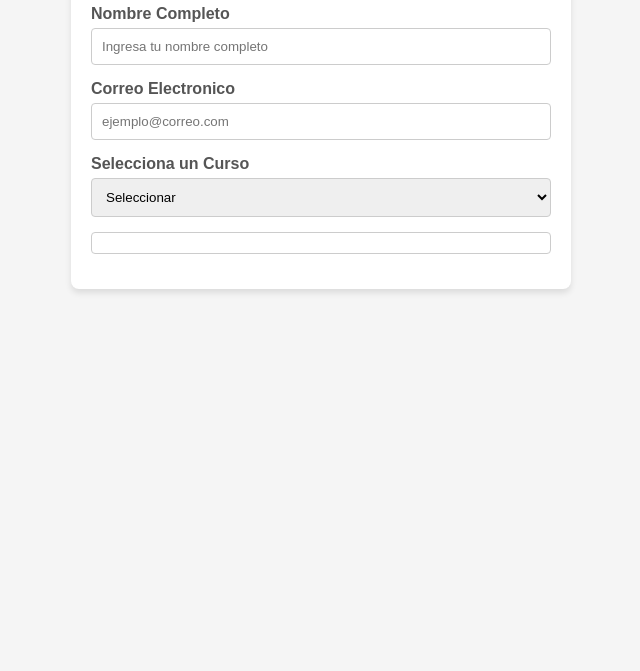
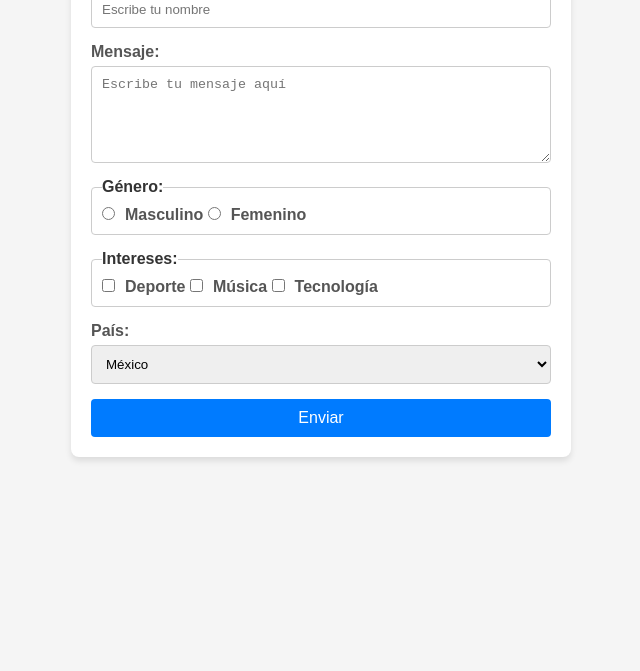
Before and after one commit to Jorge-BT/MinTic-Programacion, a plain HTML site: page Index.html in a window 1280 px wide. Shown: the part 129-800 px from the top of the page, without its empty margins (319-959 px from the left). Drawn offline with Linux system fonts and the light colour scheme.

Commit message:
Agregar Index 2.0

```diff
--- a/Index.html
+++ b/Index.html
@@ -1,32 +1,89 @@
 <!DOCTYPE html>
-<html>
+<html lang="es">
 <head>
-	<meta charset="utf-8">
-	<meta name="viewport" content="width=device-width, initial-scale=1">
-	<title>FORMULARIO DE INSCRIPCIÓN</title>
-	<link rel="stylesheet" href="styles.css">
+    <meta charset="UTF-8"> <!-- Define el conjunto de caracteres, en este caso UTF-8 para soportar caracteres especiales. -->
+    <meta name="viewport" content="width=device-width, initial-scale=1.0"> <!-- Configura el diseño adaptable para dispositivos móviles. -->
+    <title>Formulario Ejemplo</title> <!-- Título de la página que se muestra en la pestaña del navegador. -->
+    <link rel="stylesheet" href="styles.css"> <!-- Vincula el archivo CSS externo con el diseño del formulario. -->
 </head>
 <body>
-	<div class="form-container">
-		<h1>FORMULARIO DE INSCRIPCIÓN</h1>
-		<form action="#" method="POST">
-			<label for="Nombre Completo">Nombre Completo</label>
-			<input type="text" id="Nombre" name="Nombre" placeholder="Ingresa tu nombre completo" required>
-			<label for="Correo Electronico">Correo Electronico</label>
-			<input type="text" id="Correo" name="Correo" placeholder="ejemplo@correo.com" required>
+    <div class="form-container"> <!-- Contenedor principal para centrar y estilizar el formulario. -->
+        <h1>Formulario de Ejemplo</h1> <!-- Título del formulario. -->
+        <form action="#" method="POST"> <!-- Define el inicio del formulario; envía datos con POST a la misma página (acción "#"). -->
 
-			<label for="Selecciona un Curso">Selecciona un Curso</label>
+            <!-- Etiqueta y campo de texto corto -->
+            <label for="nombre">Nombre:</label> <!-- Asocia el texto "Nombre" al campo con id="nombre". -->
+            <input type="text" id="nombre" name="nombre" placeholder="Escribe tu nombre" required>
+            <!--
+            Campo de texto corto:
+            - type="text": Especifica que es un campo de texto.
+            - id="nombre": Identificador único del campo.
+            - name="nombre": Nombre del campo para enviar datos al servidor.
+            - placeholder="Escribe tu nombre": Muestra un texto de ejemplo en el campo.
+            - required: Hace obligatorio rellenar este campo.
+            -->
 
-			<select id="Curso" name="Curso">
-				<option value="Seleccionar">Seleccionar</option>
-				<option value="HTML Basico">HTML Basico</option>
-				<option value="CSS Basico">CSS Basico</option>
-				<option value="JavaScript Basico">JavaScript Basico</option>
-			</select>
+            <!-- Etiqueta y campo de texto largo -->
+            <label for="mensaje">Mensaje:</label> <!-- Asocia el texto "Mensaje" al área de texto con id="mensaje". -->
+            <textarea id="mensaje" name="mensaje" rows="5" placeholder="Escribe tu mensaje aquí"></textarea>
+            <!--
+            Área de texto:
+            - id="mensaje": Identificador único del área de texto.
+            - name="mensaje": Nombre del campo para enviar datos.
+            - rows="5": Define el número de filas visibles.
+            - placeholder="Escribe tu mensaje aquí": Texto de ejemplo.
+            -->
 
-		<fieldset>
-			<legend></legend>
-		</fieldset>
+            <!-- Botones de opción -->
+            <fieldset> <!-- Agrupa los botones de opción para accesibilidad y organización. -->
+               <legend>Género:</legend> <!-- Título del grupo de opciones. -->
 
+               <label for="masculino"><input type="radio" id="masculino" name="genero" value="masculino" required>Masculino</label>
+                    <!-- Botón de opción:
+                    - type="radio": Especifica que es un botón de opción.
+                    - id="masculino": Identificador único para este botón.
+                    - name="genero": Grupo al que pertenece este botón.
+                    - value="masculino": Valor enviado si se selecciona.
+                    - required: Hace obligatorio seleccionar una opción.
+                    -->
+
+               <label for="femenino"><input type="radio" id="femenino" name="genero" value="femenino" required>Femenino</label>
+                    <!-- Igual que masculino, pero con diferente valor. -->
+
+            </fieldset>
+
+            <!-- Cajas de cheque -->
+            <fieldset> <!-- Agrupa las opciones con casillas de chequeo. -->
+
+                <legend>Intereses:</legend> <!-- Título del grupo de casillas de chequeo. -->
+
+                <label for="deporte"><input type="checkbox" id="deporte" name="intereses" value="deporte">Deporte</label>
+                   <!-- Casilla para "deporte". -->
+
+                <label for="musica"><input type="checkbox" id="musica" name="intereses" value="musica">Música</label>
+                    <!-- Casilla para "música". -->
+
+                <label for="tecnologia"><input type="checkbox" id="tecnologia" name="intereses" value="tecnologia">Tecnología</label>
+                    <!-- Casilla para "tecnología". -->
+
+            </fieldset>
+
+            <!-- Cuadro de listas -->
+            <label for="pais">País:</label> <!-- Asocia el texto "País" al cuadro de lista con id="pais". -->
+
+            <select id="pais" name="pais">
+                <!--Lista desplegable:
+                - id="pais": Identificador único del cuadro.
+                - name="pais": Nombre del campo para enviar datos.-->
+                <option value="mexico">México</option>             <!-- Opción para seleccionar México. -->
+                <option value="espana">España</option>             <!-- Opción para seleccionar España. -->
+                <option value="argentina">Argentina</option>       <!-- Opción para seleccionar Argentina. -->
+                <option value="colombia">Colombia</option>         <!-- Opción para seleccionar Colombia. -->
+            </select>
+
+            <!-- Botón de envío -->
+            <button type="submit">Enviar</button> <!-- Botón para enviar el formulario. -->
+        </form>
+    </div>
 </body>
 </html>
```
